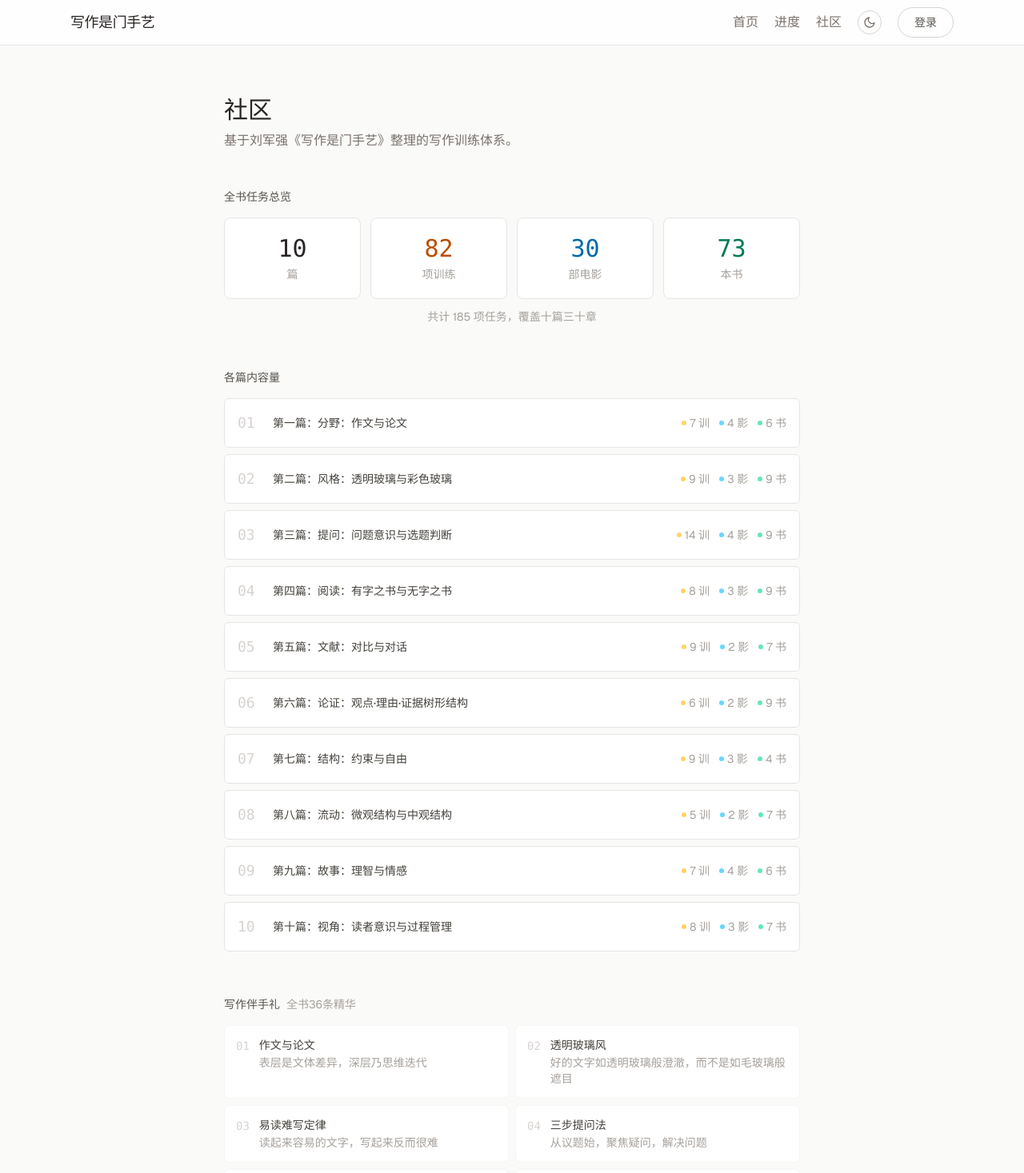
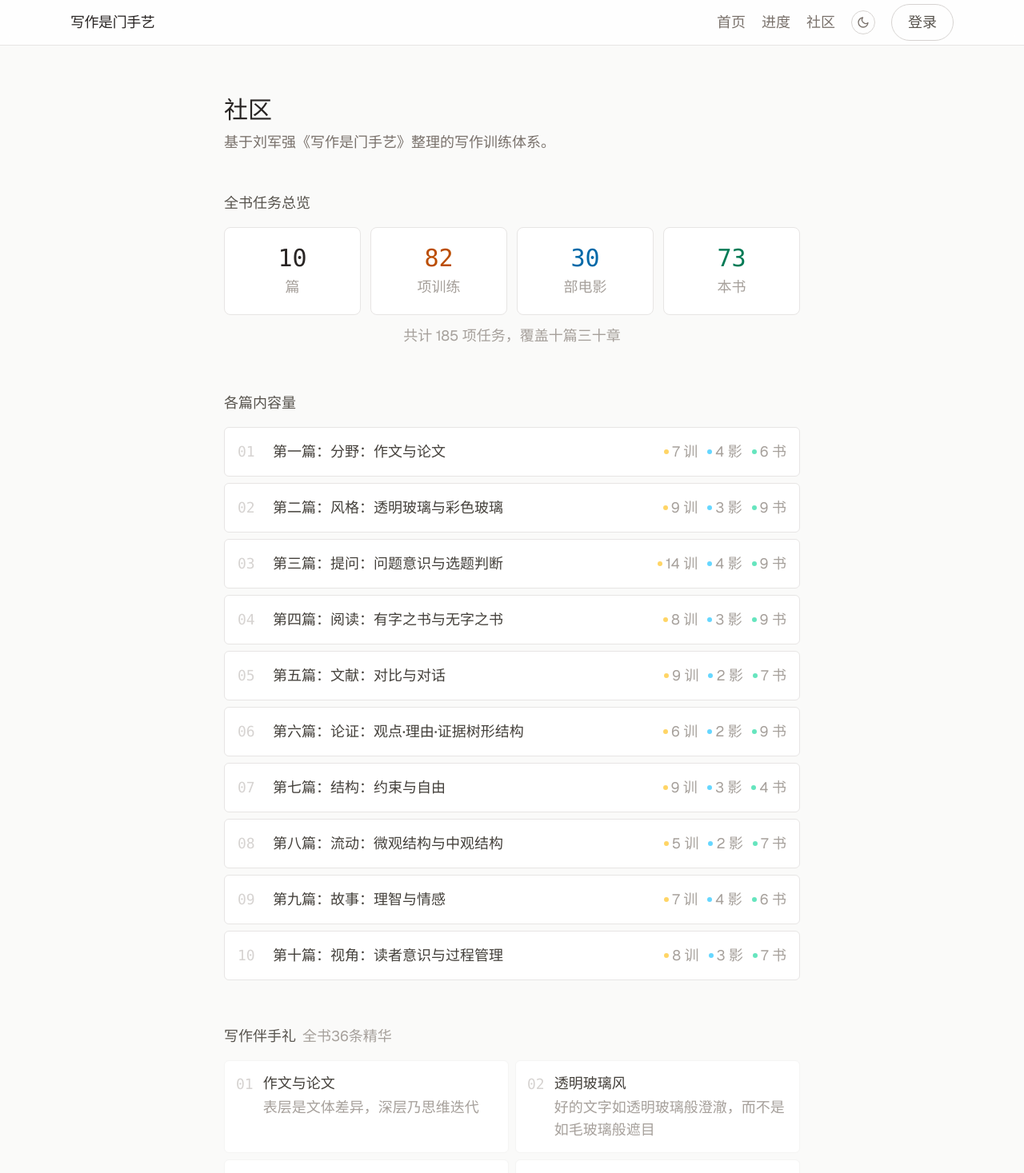
Before and after one commit to Underwood002/writing-liu-junqiang-craft, a Next.js app: page /community in a window 1280 px wide. Shown: the top 1467 px of the page at 80% size. Built offline with nearby package versions, Linux system fonts and the light colour scheme; no server answers.

Commit message:
手机端字体大幅提档，最小字号14px

```diff
--- a/src/app/community/page.tsx
+++ b/src/app/community/page.tsx
@@ -10,14 +10,14 @@ export default function CommunityPage() {
     <div className="mx-auto max-w-3xl px-4 sm:px-6 py-8 sm:py-16">
       <div className="mb-8 sm:mb-12">
         <h1 className="text-2xl sm:text-3xl font-medium text-stone-800">社区</h1>
-        <p className="mt-1.5 sm:mt-2 text-sm sm:text-base text-stone-500">
+        <p className="mt-1.5 sm:mt-2 text-base sm:text-lg text-stone-500">
           基于刘军强《写作是门手艺》整理的写作训练体系。
         </p>
       </div>
 
       {/* 全书总览 */}
       <section className="mb-10 sm:mb-14">
-        <h2 className="mb-3 sm:mb-4 text-xs sm:text-sm font-medium text-stone-600">全书任务总览</h2>
+        <h2 className="mb-3 sm:mb-4 text-base sm:text-lg font-medium text-stone-600">全书任务总览</h2>
         <div className="grid grid-cols-4 gap-2 sm:gap-3">
           {[
             { label: '篇', value: sections.length, color: 'text-stone-800' },
@@ -27,37 +27,37 @@ export default function CommunityPage() {
           ].map((item) => (
             <div key={item.label} className="rounded-lg border border-stone-200 bg-white p-3.5 sm:p-5 text-center">
               <p className={`font-mono text-xl sm:text-3xl font-light ${item.color}`}>{item.value}</p>
-              <p className="mt-0.5 sm:mt-1 text-xs sm:text-sm text-stone-400">{item.label}</p>
+              <p className="mt-0.5 sm:mt-1 text-base sm:text-lg text-stone-400">{item.label}</p>
             </div>
           ))}
         </div>
-        <p className="mt-2.5 sm:mt-3 text-center text-xs sm:text-sm text-stone-400">
+        <p className="mt-2.5 sm:mt-3 text-center text-base sm:text-lg text-stone-400">
           共计 {totalAll} 项任务，覆盖十篇三十章
         </p>
       </section>
 
       {/* 各篇内容量 */}
       <section className="mb-10 sm:mb-14">
-        <h2 className="mb-3 sm:mb-4 text-xs sm:text-sm font-medium text-stone-600">各篇内容量</h2>
+        <h2 className="mb-3 sm:mb-4 text-base sm:text-lg font-medium text-stone-600">各篇内容量</h2>
         <div className="space-y-1.5 sm:space-y-2">
           {sections.map((sec) => (
             <div key={sec.id} className="flex items-center gap-3 sm:gap-4 rounded-md border border-stone-200 bg-white p-3 sm:p-4">
               <span className="font-mono text-base sm:text-lg font-light text-stone-300 w-6 sm:w-7">{String(sec.id).padStart(2, '0')}</span>
               <div className="min-w-0 flex-1">
-                <p className="text-xs sm:text-sm font-medium text-stone-700 truncate">{sec.title}：{sec.subtitle}</p>
+                <p className="text-base sm:text-lg font-medium text-stone-700 truncate">{sec.title}：{sec.subtitle}</p>
               </div>
               <div className="flex items-center gap-2 sm:gap-3 shrink-0">
-                <span className="inline-flex items-center gap-1 text-xs sm:text-sm text-stone-400">
+                <span className="inline-flex items-center gap-1 text-base sm:text-lg text-stone-400">
                   <span className="inline-block h-1.5 w-1.5 rounded-full bg-amber-400/60" />
                   <span className="hidden sm:inline">{sec.exercises.length} 训</span>
                   <span className="sm:hidden">{sec.exercises.length}</span>
                 </span>
-                <span className="inline-flex items-center gap-1 text-xs sm:text-sm text-stone-400">
+                <span className="inline-flex items-center gap-1 text-base sm:text-lg text-stone-400">
                   <span className="inline-block h-1.5 w-1.5 rounded-full bg-sky-400/60" />
                   <span className="hidden sm:inline">{sec.movies.length} 影</span>
                   <span className="sm:hidden">{sec.movies.length}</span>
                 </span>
-                <span className="inline-flex items-center gap-1 text-xs sm:text-sm text-stone-400">
+                <span className="inline-flex items-center gap-1 text-base sm:text-lg text-stone-400">
                   <span className="inline-block h-1.5 w-1.5 rounded-full bg-emerald-400/60" />
                   <span className="hidden sm:inline">{sec.books.length} 书</span>
                   <span className="sm:hidden">{sec.books.length}</span>
@@ -70,17 +70,17 @@ export default function CommunityPage() {
 
       {/* 写作伴手礼 */}
       <section className="mb-10 sm:mb-14">
-        <h2 className="mb-3 sm:mb-4 text-xs sm:text-sm font-medium text-stone-600">
+        <h2 className="mb-3 sm:mb-4 text-base sm:text-lg font-medium text-stone-600">
           写作伴手礼
-          <span className="ml-1.5 sm:ml-2 text-xs sm:text-sm font-normal text-stone-400">全书36条精华</span>
+          <span className="ml-1.5 sm:ml-2 text-base sm:text-lg font-normal text-stone-400">全书36条精华</span>
         </h2>
         <div className="grid grid-cols-1 gap-1.5 sm:gap-2 sm:grid-cols-2">
           {writingTips.map((tip) => (
             <div key={tip.id} className="flex gap-2.5 sm:gap-3 rounded-md border border-stone-100 bg-white p-3 sm:p-3.5">
-              <span className="font-mono text-xs sm:text-sm text-stone-300 shrink-0 mt-px">{String(tip.id).padStart(2, '0')}</span>
+              <span className="font-mono text-base sm:text-lg text-stone-300 shrink-0 mt-px">{String(tip.id).padStart(2, '0')}</span>
               <div>
-                <p className="text-xs sm:text-sm font-medium text-stone-700">{tip.title}</p>
-                <p className="mt-0.5 text-xs sm:text-sm text-stone-400">{tip.description}</p>
+                <p className="text-base sm:text-lg font-medium text-stone-700">{tip.title}</p>
+                <p className="mt-0.5 text-base sm:text-lg text-stone-400">{tip.description}</p>
               </div>
             </div>
           ))}
@@ -90,11 +90,11 @@ export default function CommunityPage() {
       {/* 社区占位 */}
       <section className="border-t border-stone-100 pt-8 sm:pt-10">
         <div className="rounded-lg border border-dashed border-stone-200 bg-white p-6 sm:p-8 text-center">
-          <p className="text-xs sm:text-sm font-medium text-stone-500">多用户功能即将上线</p>
-          <p className="mt-1 sm:mt-1.5 text-xs sm:text-sm text-stone-400">
+          <p className="text-base sm:text-lg font-medium text-stone-500">多用户功能即将上线</p>
+          <p className="mt-1 sm:mt-1.5 text-base sm:text-lg text-stone-400">
             登录后即可记录训练进度，与同路人分享写作成长的每一步。
           </p>
-          <div className="mt-4 sm:mt-5 inline-flex items-center gap-2 rounded-full border border-stone-200 px-3 sm:px-4 py-1.5 text-xs sm:text-sm text-stone-400">
+          <div className="mt-4 sm:mt-5 inline-flex items-center gap-2 rounded-full border border-stone-200 px-3 sm:px-4 py-1.5 text-base sm:text-lg text-stone-400">
             Supabase Auth · 邮箱注册 / GitHub 登录
           </div>
         </div>
--- a/src/app/providers.tsx
+++ b/src/app/providers.tsx
@@ -108,18 +108,18 @@ export function Providers({ children }: { children: React.ReactNode }) {
           <Link href="/" className="text-base sm:text-lg font-medium tracking-tight text-stone-800">
             写作是门手艺
           </Link>
-          <nav className="flex items-center gap-3 sm:gap-5 text-sm sm:text-base text-stone-500">
+          <nav className="flex items-center gap-3 sm:gap-5 text-base sm:text-lg text-stone-500">
             <Link href="/" className="transition-colors hover:text-stone-800">首页</Link>
             <Link href="/dashboard" className="transition-colors hover:text-stone-800">进度</Link>
             <Link href="/community" className="transition-colors hover:text-stone-800">社区</Link>
             <ThemeToggle />
             {user ? (
               <div className="flex items-center gap-2">
-                <span className="text-xs sm:text-sm text-stone-400 max-w-[120px] truncate">{user.email}</span>
+                <span className="text-base sm:text-lg text-stone-400 max-w-[120px] truncate">{user.email}</span>
                 <button
                   type="button"
                   onClick={handleLogout}
-                  className="rounded-full border border-stone-300 px-3 py-1 sm:px-4 sm:py-1.5 text-xs sm:text-sm font-medium text-stone-500 transition-colors hover:border-stone-400 hover:text-stone-700"
+                  className="rounded-full border border-stone-300 px-3 py-1 sm:px-4 sm:py-1.5 text-base sm:text-lg font-medium text-stone-500 transition-colors hover:border-stone-400 hover:text-stone-700"
                 >
                   退出
                 </button>
@@ -127,7 +127,7 @@ export function Providers({ children }: { children: React.ReactNode }) {
             ) : (
               <Link
                 href="/auth/login"
-                className="rounded-full border border-stone-300 px-3.5 py-1.5 sm:px-5 sm:py-2 text-xs sm:text-sm font-medium text-stone-600 transition-colors hover:border-stone-400 hover:text-stone-800"
+                className="rounded-full border border-stone-300 px-3.5 py-1.5 sm:px-5 sm:py-2 text-base sm:text-lg font-medium text-stone-600 transition-colors hover:border-stone-400 hover:text-stone-800"
               >
                 登录
               </Link>
@@ -138,7 +138,7 @@ export function Providers({ children }: { children: React.ReactNode }) {
 
       <main className="pt-12 sm:pt-14">{children}</main>
 
-      <footer className="border-t border-stone-200 py-6 sm:py-8 text-center text-xs sm:text-sm text-stone-400 px-4">
+      <footer className="border-t border-stone-200 py-6 sm:py-8 text-center text-base sm:text-lg text-stone-400 px-4">
         一个写作训练追踪社区 · 基于刘军强《写作是门手艺》
       </footer>
     </ThemeCtx.Provider>
--- a/src/app/section/[id]/page.tsx
+++ b/src/app/section/[id]/page.tsx
@@ -295,7 +295,7 @@ export default function SectionPage() {
                                     <p className={`text-sm sm:text-base font-medium transition-colors ${done ? 'text-stone-400 line-through decoration-stone-300' : 'text-stone-800'}`}>
                                       {ex.title}
                                     </p>
-                                    <p className={`mt-1 text-xs sm:text-sm leading-relaxed transition-colors ${done ? 'text-stone-300' : 'text-stone-500'}`}>
+                                    <p className={`mt-1 text-sm sm:text-base leading-relaxed transition-colors ${done ? 'text-stone-300' : 'text-stone-500'}`}>
                                       {ex.description}
                                     </p>
                                   </div>
@@ -321,7 +321,7 @@ export default function SectionPage() {
                                     <div className="flex items-start justify-between gap-2">
                                       <div className="flex-1 min-w-0">
                                         <div
-                                          className="text-xs sm:text-sm leading-relaxed text-stone-600 line-clamp-3 prose-stone"
+                                          className="text-sm sm:text-base leading-relaxed text-stone-600 line-clamp-3 prose-stone"
                                           dangerouslySetInnerHTML={{ __html: renderMarkdown(submission.content) }}
                                         />
                                       </div>
@@ -379,7 +379,7 @@ export default function SectionPage() {
                       <p className={`text-sm sm:text-base font-medium transition-colors ${done ? 'text-stone-400 line-through decoration-stone-300' : 'text-stone-800'}`}>
                         {m.title} <span className="ml-1.5 font-normal text-stone-400">{m.year}</span>
                       </p>
-                      <p className={`mt-1 text-xs sm:text-sm leading-relaxed transition-colors ${done ? 'text-stone-300' : 'text-stone-500'}`}>{m.description}</p>
+                      <p className={`mt-1 text-sm sm:text-base leading-relaxed transition-colors ${done ? 'text-stone-300' : 'text-stone-500'}`}>{m.description}</p>
                     </div>
                   </label>
                 )
@@ -438,7 +438,7 @@ export default function SectionPage() {
                     {section.references.map((ref, i) => (
                       <div key={ref.id} className="flex gap-3">
                         <span className="font-mono text-xs sm:text-sm text-stone-300 shrink-0">{String(i + 1).padStart(2, '0')}</span>
-                        <p className="text-xs sm:text-sm leading-relaxed text-stone-500">{ref.citation}</p>
+                        <p className="text-sm sm:text-base leading-relaxed text-stone-500">{ref.citation}</p>
                       </div>
                     ))}
                   </div>
```
Also changed, not shown: src/app/dashboard/page.tsx (+8 -8 lines), src/app/page.tsx (+8 -8 lines).
